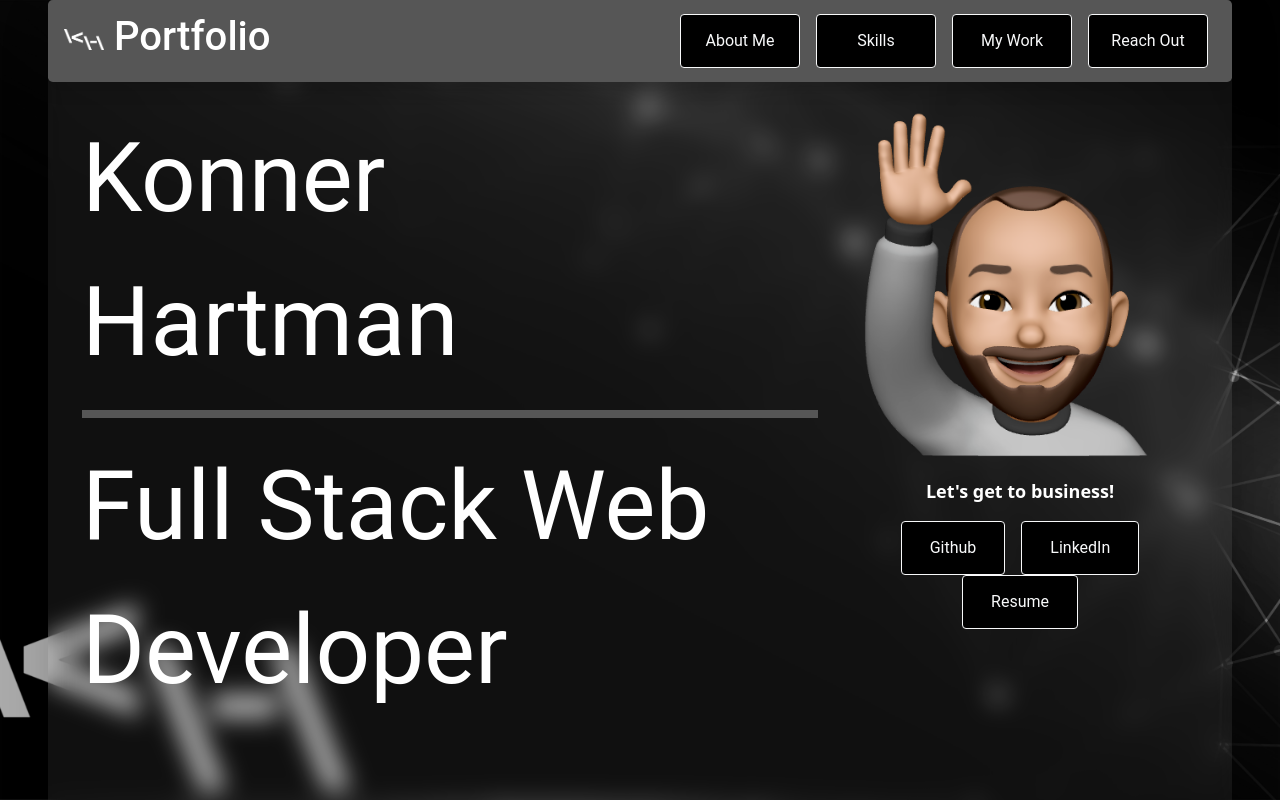
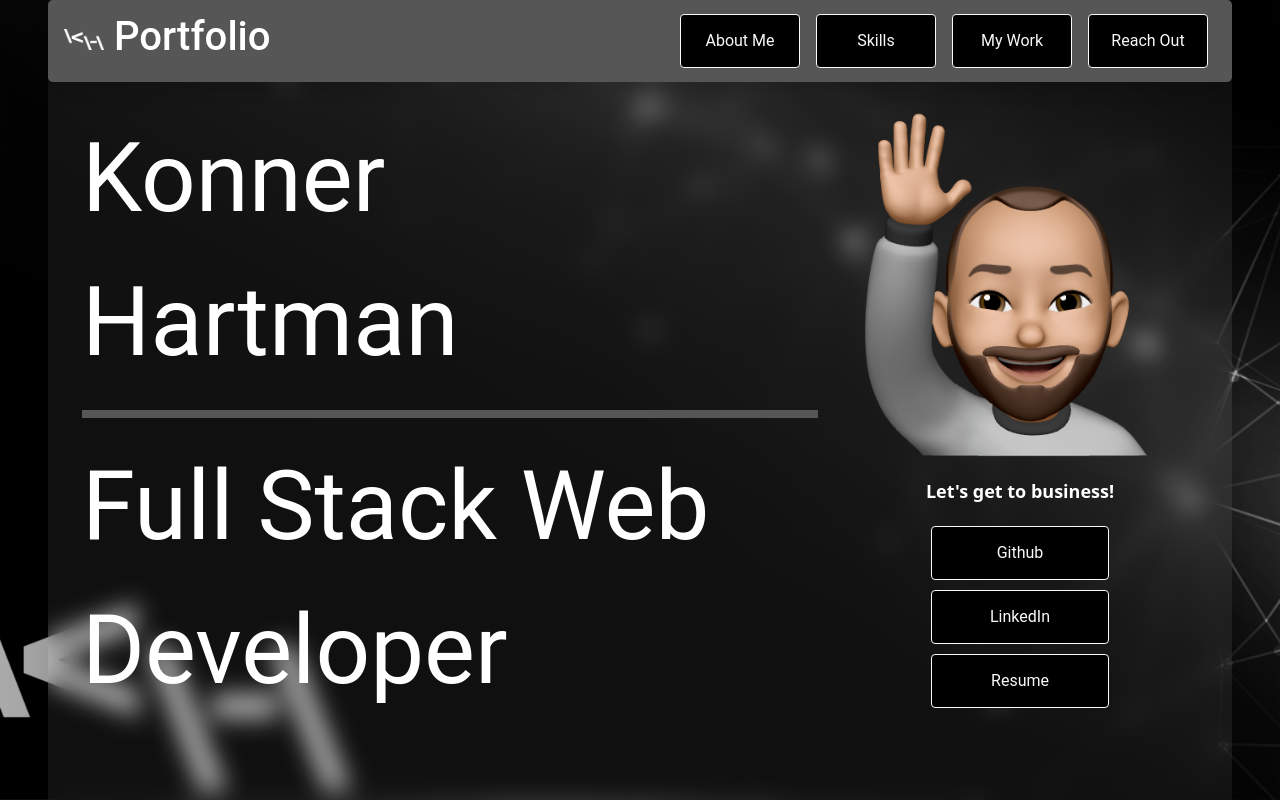
Before and after one commit to konnerhartman/Portfolio-React, a React (Create React App) app: page / in a window 1280 px wide. Shown: the top 800 px of the page. Built offline with nearby package versions, Linux system fonts and the light colour scheme.

Commit message:
adjusted homepage buttons

```diff
--- a/src/components/pages/Home.js
+++ b/src/components/pages/Home.js
@@ -24,13 +24,13 @@ export default function Home() {
                 <div className="text-center">
                     <p className="fw-bold m-3">Let's get to business!</p>
                     <div className='mb-5'>
-                        <button type="button" className="btn btn-outline-light mx-2">
+                        <button type="button" className="btn homeBtn btn-outline-light">
                             <a target="_blank" rel="noreferrer" className="nav-link active text-reset" href="https://github.com/konnerhartman">Github</a>
                         </button>
-                        <button type="button" className="btn btn-outline-light mx-2">
+                        <button type="button" className="btn homeBtn btn-outline-light">
                             <a target="_blank" rel="noreferrer" className="nav-link active text-reset" href="https://www.linkedin.com/in/konner-hartman/">LinkedIn</a>
                         </button>
-                        <button type="button" className="btn btn-outline-light mx-2">
+                        <button type="button" className="btn homeBtn btn-outline-light">
                             <a target="_blank" rel="noreferrer" className="nav-link active text-reset" href={resume}>Resume</a>
                         </button>
                     </div>
--- a/src/index.css
+++ b/src/index.css
@@ -21,6 +21,11 @@ h2, h1, button {
 
 .navBtn  {
   width: 120px;
+}
+
+.homeBtn {
+  margin: 5px;
+  width: 50%;
 }
 
 .projBtn {
```
